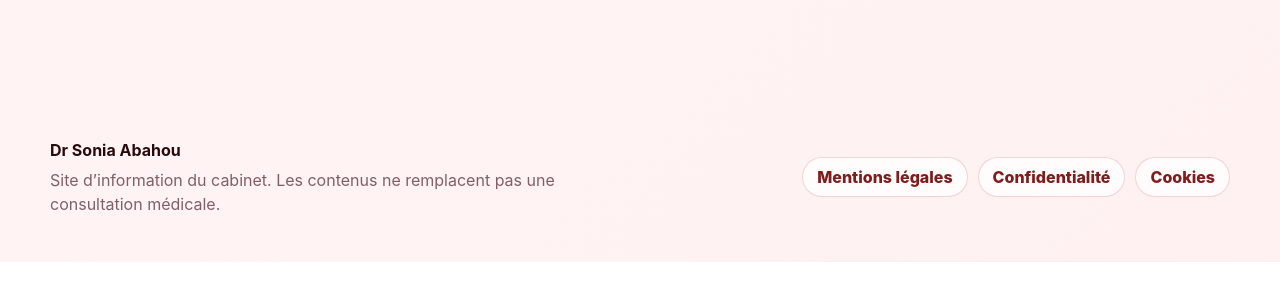
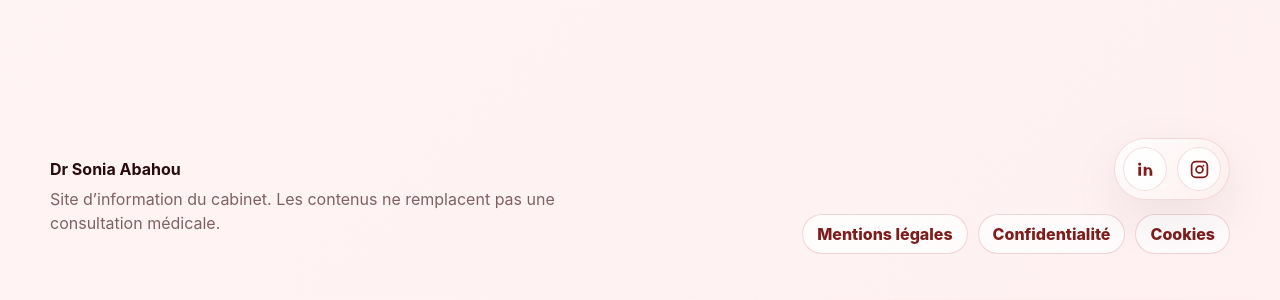
Before and after one commit to Irlsolien/dr-sonia-abahou, a Next.js app: page / in a window 1280 px wide. Shown: the part 8983-9283 px from the top of the page. Before the commit the page ends 9245 px from the top, so only its background shows below. Built offline with nearby package versions, Linux system fonts and the light colour scheme.

Commit message:
Add premium social links footer

```diff
--- a/app/globals.css
+++ b/app/globals.css
@@ -1875,6 +1875,118 @@ h3 {
   line-height: 1.5;
 }
 
+.footer-actions {
+  display: grid;
+  gap: 14px;
+  justify-items: end;
+}
+
+.social-tooltip {
+  display: inline-flex;
+  align-items: center;
+  gap: 10px;
+  padding: 8px;
+  border: 1px solid rgba(180, 35, 42, 0.14);
+  border-radius: 999px;
+  background:
+    linear-gradient(145deg, rgba(255, 255, 255, 0.82), rgba(255, 241, 242, 0.72)),
+    radial-gradient(circle at 100% 0%, rgba(200, 155, 60, 0.14), transparent 6rem);
+  box-shadow: 0 18px 50px rgba(42, 11, 13, 0.08);
+  backdrop-filter: blur(18px);
+}
+
+.social-tooltip-item {
+  position: relative;
+  display: inline-flex;
+  width: 44px;
+  height: 44px;
+  align-items: center;
+  justify-content: center;
+  border: 1px solid rgba(180, 35, 42, 0.14);
+  border-radius: 999px;
+  background: rgba(255, 255, 255, 0.78);
+  color: var(--color-primary-deep);
+  box-shadow: inset 0 1px 0 rgba(255, 255, 255, 0.82);
+  transition:
+    transform 220ms ease,
+    background 220ms ease,
+    color 220ms ease,
+    border-color 220ms ease,
+    box-shadow 220ms ease;
+}
+
+.social-tooltip-item::before {
+  position: absolute;
+  inset: -4px;
+  z-index: -1;
+  border-radius: inherit;
+  background: color-mix(in srgb, var(--social-color) 22%, transparent);
+  opacity: 0;
+  filter: blur(10px);
+  content: "";
+  transition: opacity 220ms ease;
+}
+
+.social-tooltip-item:hover {
+  border-color: color-mix(in srgb, var(--social-color) 34%, white);
+  background: var(--social-color);
+  color: white;
+  box-shadow: 0 14px 34px color-mix(in srgb, var(--social-color) 28%, transparent);
+  transform: translateY(-5px) scale(1.04);
+}
+
+.social-tooltip-item:hover::before {
+  opacity: 1;
+}
+
+.social-tooltip-icon {
+  display: inline-flex;
+  width: 21px;
+  height: 21px;
+}
+
+.social-tooltip-icon svg {
+  width: 100%;
+  height: 100%;
+  fill: currentColor;
+}
+
+.social-tooltip-bubble {
+  position: absolute;
+  bottom: calc(100% + 10px);
+  left: 50%;
+  padding: 7px 10px;
+  border-radius: 999px;
+  background: rgba(42, 11, 13, 0.92);
+  color: white;
+  font-size: 0.74rem;
+  font-weight: 900;
+  letter-spacing: 0.02em;
+  opacity: 0;
+  pointer-events: none;
+  transform: translateX(-50%) translateY(6px) scale(0.94);
+  transition:
+    opacity 180ms ease,
+    transform 180ms ease;
+  white-space: nowrap;
+}
+
+.social-tooltip-bubble::after {
+  position: absolute;
+  top: 100%;
+  left: 50%;
+  width: 8px;
+  height: 8px;
+  background: inherit;
+  content: "";
+  transform: translate(-50%, -4px) rotate(45deg);
+}
+
+.social-tooltip-item:hover .social-tooltip-bubble {
+  opacity: 1;
+  transform: translateX(-50%) translateY(0) scale(1);
+}
+
 .site-footer nav {
   display: flex;
   flex-wrap: wrap;
@@ -2390,6 +2502,10 @@ h3 {
     flex-direction: column;
   }
 
+  .footer-actions {
+    justify-items: start;
+  }
+
   .site-footer nav {
     justify-content: flex-start;
   }
@@ -2758,6 +2874,14 @@ h3 {
     width: 100%;
   }
 
+  .footer-actions {
+    width: 100%;
+  }
+
+  .social-tooltip {
+    width: fit-content;
+  }
+
   .site-footer nav a {
     flex: 1 1 auto;
     justify-content: center;
--- a/app/page.tsx
+++ b/app/page.tsx
@@ -1,5 +1,6 @@
 import Image from "next/image";
 import Link from "next/link";
+import { SocialTooltip, type SocialItem } from "@/components/ui/social-media";
 import {
   absoluteUrl,
   clinicAddress,
@@ -18,6 +19,23 @@ const phoneHref = `tel:${clinicPhoneInternational}`;
 const mapsHref = `https://www.google.com/maps/search/?api=1&query=${encodeURIComponent(
   mapsQuery,
 )}`;
+
+const socialLinks: SocialItem[] = [
+  {
+    href: "#",
+    ariaLabel: "LinkedIn du cabinet Dr Sonia Abahou",
+    tooltip: "LinkedIn",
+    color: "#0A66C2",
+    icon: "linkedin",
+  },
+  {
+    href: "#",
+    ariaLabel: "Instagram du cabinet Dr Sonia Abahou",
+    tooltip: "Instagram",
+    color: "#E1306C",
+    icon: "instagram",
+  },
+];
 
 const credentials = [
   "Spécialiste en Diabétologie, Endocrinologie, Nutrition et Maladies Métaboliques",
@@ -529,11 +547,14 @@ export default function Home() {
             consultation médicale.
           </p>
         </div>
-        <nav aria-label="Liens du site">
-          <Link href="/mentions-legales">Mentions légales</Link>
-          <Link href="/confidentialite">Confidentialité</Link>
-          <Link href="/cookies">Cookies</Link>
-        </nav>
+        <div className="footer-actions">
+          <SocialTooltip items={socialLinks} />
+          <nav aria-label="Liens du site">
+            <Link href="/mentions-legales">Mentions légales</Link>
+            <Link href="/confidentialite">Confidentialité</Link>
+            <Link href="/cookies">Cookies</Link>
+          </nav>
+        </div>
       </footer>
     </main>
   );
--- /dev/null
+++ b/components/ui/social-media.tsx
@@ -0,0 +1,47 @@
+import type { CSSProperties, ReactNode } from "react";
+
+export type SocialItem = {
+  href: string;
+  ariaLabel: string;
+  tooltip: string;
+  color: string;
+  icon: "linkedin" | "instagram";
+};
+
+type SocialTooltipProps = {
+  items: SocialItem[];
+};
+
+const icons: Record<SocialItem["icon"], ReactNode> = {
+  linkedin: (
+    <svg viewBox="0 0 24 24" aria-hidden="true">
+      <path d="M6.94 8.98H3.8v10.04h3.14V8.98ZM5.37 7.62a1.82 1.82 0 1 0 0-3.64 1.82 1.82 0 0 0 0 3.64Zm13.85 5.8c0-2.8-1.49-4.1-3.48-4.1a3 3 0 0 0-2.72 1.5h-.04V8.98H9.97v10.04h3.14v-4.96c0-1.31.25-2.58 1.88-2.58 1.6 0 1.62 1.5 1.62 2.66v4.88h3.14v-5.6h-.53Z" />
+    </svg>
+  ),
+  instagram: (
+    <svg viewBox="0 0 24 24" aria-hidden="true">
+      <path d="M7.8 2h8.4A5.8 5.8 0 0 1 22 7.8v8.4a5.8 5.8 0 0 1-5.8 5.8H7.8A5.8 5.8 0 0 1 2 16.2V7.8A5.8 5.8 0 0 1 7.8 2Zm0 2A3.8 3.8 0 0 0 4 7.8v8.4A3.8 3.8 0 0 0 7.8 20h8.4a3.8 3.8 0 0 0 3.8-3.8V7.8A3.8 3.8 0 0 0 16.2 4H7.8Zm8.65 2.62a1.05 1.05 0 1 1 0 2.1 1.05 1.05 0 0 1 0-2.1ZM12 7.1a4.9 4.9 0 1 1 0 9.8 4.9 4.9 0 0 1 0-9.8Zm0 2a2.9 2.9 0 1 0 0 5.8 2.9 2.9 0 0 0 0-5.8Z" />
+    </svg>
+  ),
+};
+
+export function SocialTooltip({ items }: SocialTooltipProps) {
+  return (
+    <div className="social-tooltip" aria-label="Réseaux sociaux du cabinet">
+      {items.map((item) => (
+        <a
+          key={item.ariaLabel}
+          href={item.href}
+          aria-label={item.ariaLabel}
+          className="social-tooltip-item"
+          style={{ "--social-color": item.color } as CSSProperties}
+          target={item.href.startsWith("http") ? "_blank" : undefined}
+          rel={item.href.startsWith("http") ? "noreferrer" : undefined}
+        >
+          <span className="social-tooltip-bubble">{item.tooltip}</span>
+          <span className="social-tooltip-icon">{icons[item.icon]}</span>
+        </a>
+      ))}
+    </div>
+  );
+}
```
